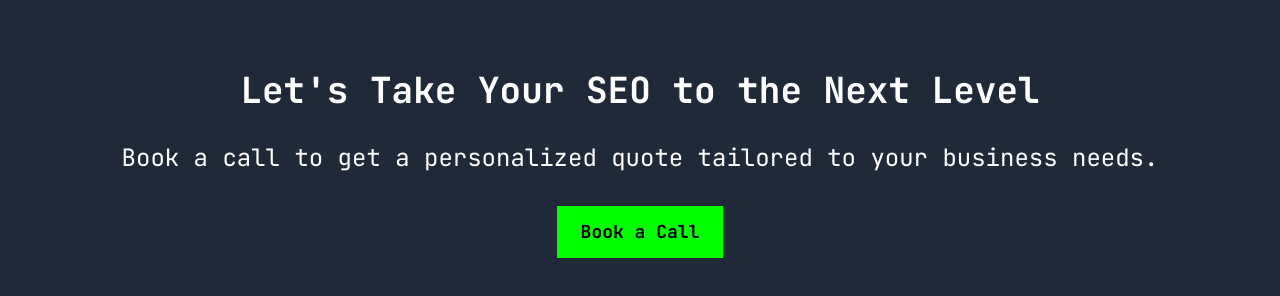
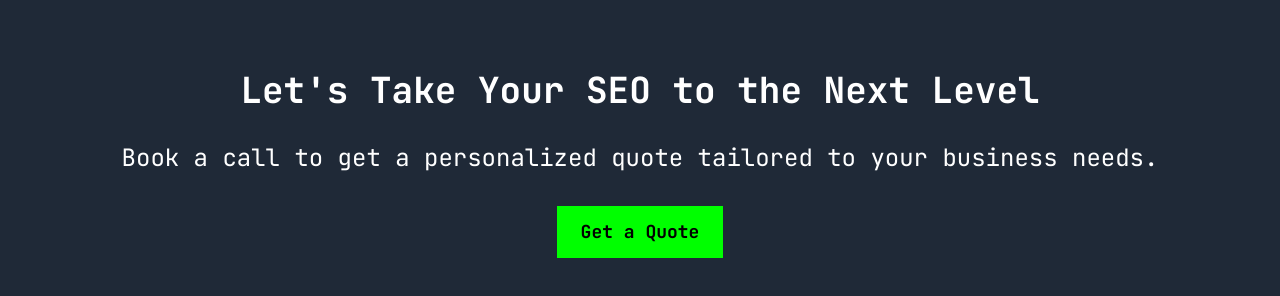
Before and after one commit to TheLeadMatrix/landingpage, a Next.js app: page / in a window 1280 px wide. Shown: the part 4066-4362 px from the top of the page. Built offline with nearby package versions, Linux system fonts and the light colour scheme.

Commit message:
Update GetStarted.tsx

```diff
--- a/app/components/GetStarted.tsx
+++ b/app/components/GetStarted.tsx
@@ -9,6 +9,7 @@ export default function GetStarted() {
 
   return (
     <section className="py-20 px-4 bg-gray-800">
+      <div className="max-w-6xl mx-auto">
         <motion.h2
           initial={{ opacity: 0, y: -20 }}
           whileInView={{ opacity: 1, y: 0 }}
@@ -32,10 +33,11 @@ export default function GetStarted() {
             onClick={() => setIsPopupOpen(true)}
             className="bg-[#00FF00] hover:bg-[#00DD00] text-black font-bold py-3 px-6 rounded-md text-lg transition-colors duration-300"
           >
-          Book a Call
+            Get a Quote
           </motion.button>
         </div>
         <BookingPopup isOpen={isPopupOpen} onClose={() => setIsPopupOpen(false)} />
+      </div>
     </section>
   )
 }
```
Lines whose indentation alone changed are shown as unchanged.
